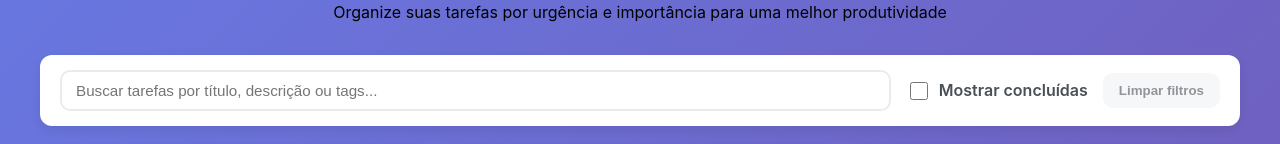
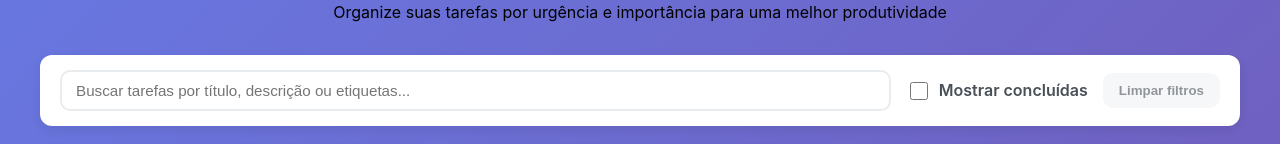
Before and after one commit to wilvison/TarefasNG, an Angular app: page / in a window 1280 px wide. Shown: the part 442-586 px from the top of the page. Built offline with nearby package versions, Linux system fonts and the light colour scheme.

Commit message:
Align search placeholder text
Agent-Logs-Url: https://github.com/wilvison/TarefasNG/sessions/2cf44842-80bd-4df7-8128-de430a71c83c

Co-authored-by: wilvison <9903188+wilvison@users.noreply.github.com>

```diff
--- a/src/app/eisenhower-matrix/eisenhower-matrix.component.html
+++ b/src/app/eisenhower-matrix/eisenhower-matrix.component.html
@@ -11,7 +11,7 @@
       <input
         type="text"
         class="search-input"
-        placeholder="Buscar tarefas por título, descrição ou tags..."
+        placeholder="Buscar tarefas por título, descrição ou etiquetas..."
         [(ngModel)]="searchQuery">
     </div>
     <label class="toggle-filter">
--- a/src/app/task-list/task-list.component.html
+++ b/src/app/task-list/task-list.component.html
@@ -86,7 +86,7 @@
         <input
           type="text"
           class="form-control"
-          placeholder="Buscar tarefas por título, descrição ou tag..."
+          placeholder="Buscar tarefas por título, descrição ou etiqueta..."
           [(ngModel)]="searchTerm"
           name="searchTerm">
       </div>
```
